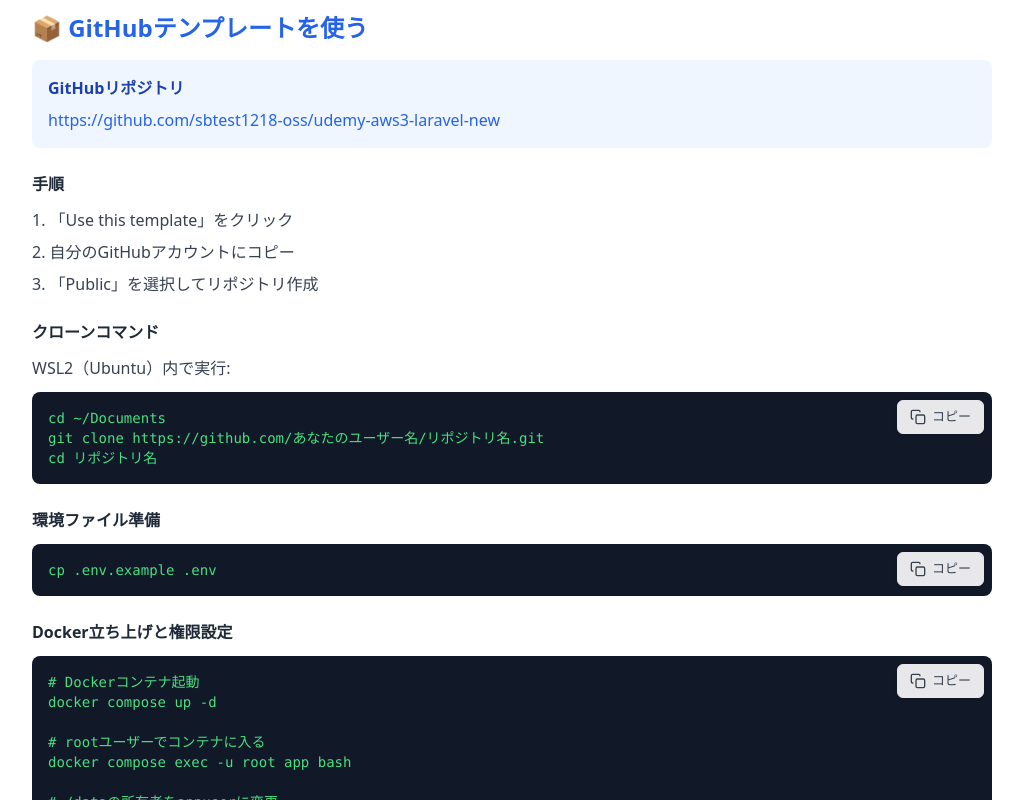
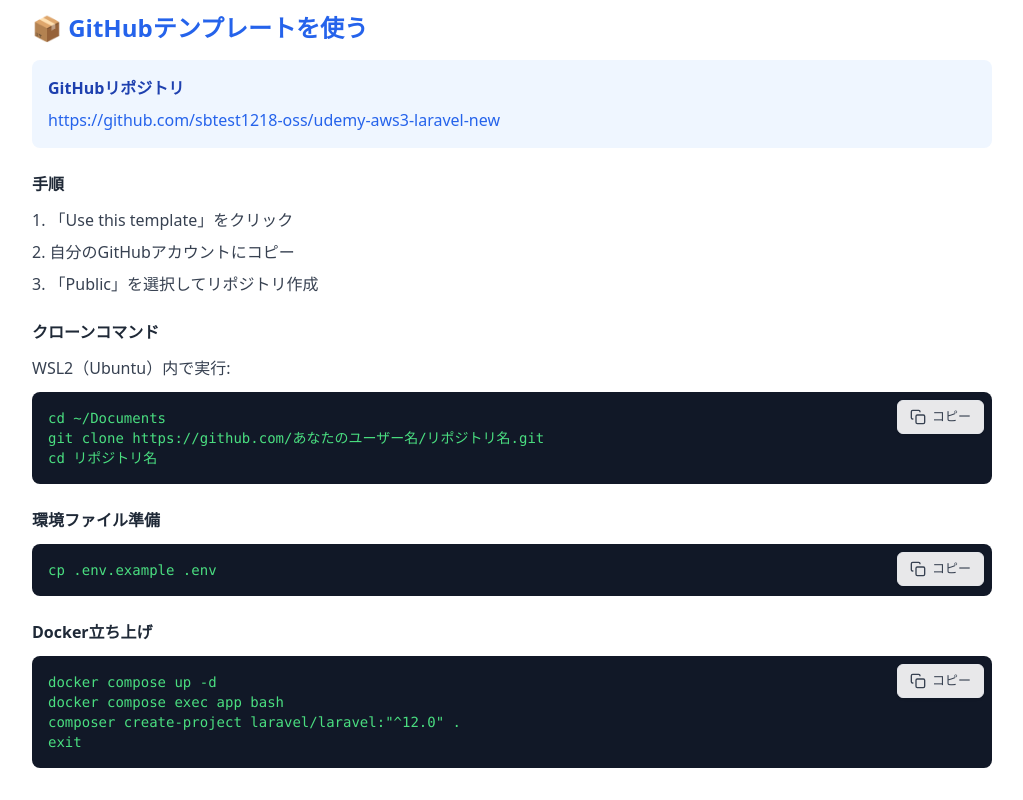
Before and after one commit to araimotoki0/tdd-cicd-text, a plain HTML site: page handson-setup-windows.html in a window 1280 px wide. Shown: the part 11200-12000 px from the top of the page, without its empty margins (128-1151 px from the left). Drawn offline with nearby package versions, Linux system fonts and the light colour scheme.

Commit message:
feat:windows環境構築

```diff
--- a/handson-setup-windows.html
+++ b/handson-setup-windows.html
@@ -668,25 +668,11 @@ cd リポジトリ名</pre>
                             <pre>cp .env.example .env</pre>
                         </div>
 
-                        <h4 class="font-bold text-gray-800 mb-3">Docker立ち上げと権限設定</h4>
+                        <h4 class="font-bold text-gray-800 mb-3">Docker立ち上げ</h4>
                         <div class="bg-gray-900 text-green-400 p-4 rounded-lg font-mono text-sm mb-6">
-                            <pre># Dockerコンテナ起動
-docker compose up -d
-
-# rootユーザーでコンテナに入る
-docker compose exec -u root app bash
-
-# /dataの所有者をappuserに変更
-chown -R appuser:appuser /data
-
-# exitして通常ユーザーで入る
-exit
+                            <pre>docker compose up -d
 docker compose exec app bash
-
-# Laravelプロジェクト作成
 composer create-project laravel/laravel:"^12.0" .
-
-# 完了したらexit
 exit</pre>
                         </div>
 
```
